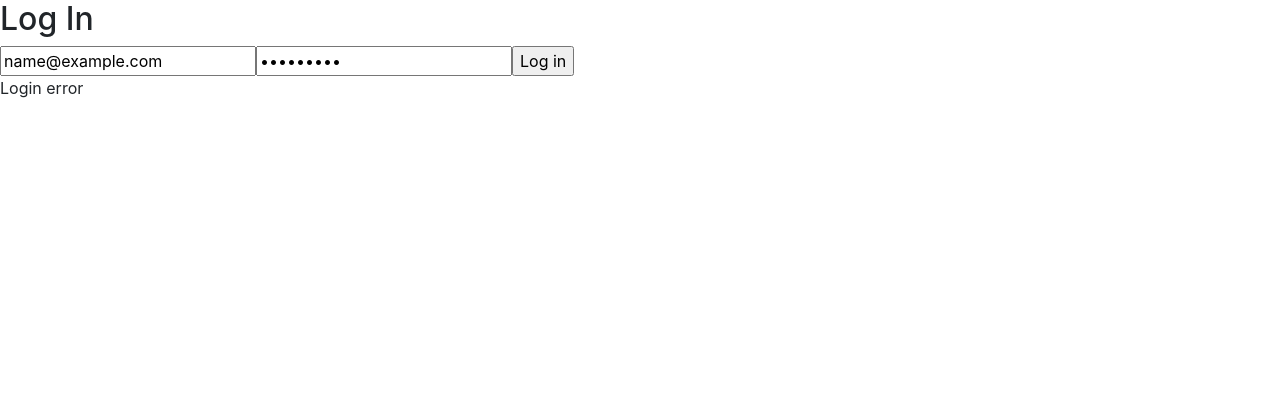
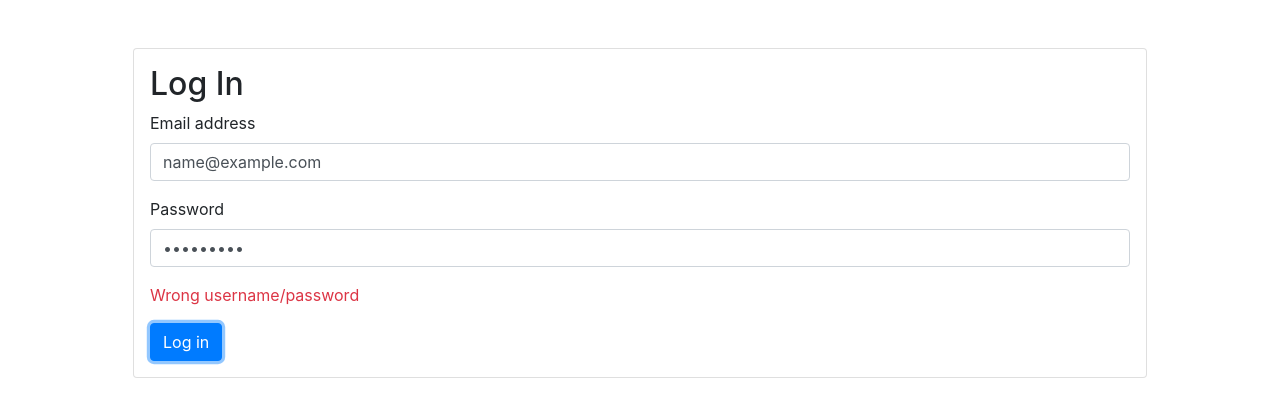
Before and after one commit to rasevicmilos/imdb-react, a React (Create React App) app: page /login in a window 1280 px wide. Both pictures are taken after typing "name@example.com", "Sample123" into the empty fields and a click on the input "Log in". Shown: the top 414 px of the page. Built offline with nearby package versions, Linux system fonts and the light colour scheme; no server answers.

Commit message:
Login validation

```diff
--- a/src/containers/auth/Login.js
+++ b/src/containers/auth/Login.js
@@ -19,29 +19,71 @@ class Login extends Component {
       email: this.state.email,
       password: this.state.password
     };
+    this.resetValidation();
+    if (!this.emailValid()) {
+      this.setState({
+        emailError: true
+      })
+    } else {
       this.props.logIn(logInData);
+      this.resetValidation();
+    }
   };
+
+  resetValidation = () => {
+    this.setState({
+      emailError: false
+    })
+  }
+
+  emailValid = () => {
+    if (this.state.email.length > 255) {
+      return false
+    }
+    return this.state.email.match(/^(([^<>()[\]\\.,;:\s@"]+(\.[^<>()[\]\\.,;:\s@"]+)*)|(".+"))@((\[[0-9]{1,3}\.[0-9]{1,3}\.[0-9]{1,3}\.[0-9]{1,3}])|(([a-zA-Z\-0-9]+\.)+[a-zA-Z]{2,}))$/)
+  }
 
   render() {
     return (
-      <div>
+      <div className="container mt-5">
+        <div className="card mt-5 mx-5 pt-3 px-3 pb-3">
           <form onSubmit={this.submit}>
             <h2>Log In</h2>
+            <div className="form-group">
+              <label
+                htmlFor="email"
+              >
+                Email address
+              </label>
               <input
                 type="text"
                 placeholder="Email"
+                id="email"
+                className="form-control"
                 value={this.state.email}
                 onChange={this.handleInputChange('email')}
               />
+            {this.state.emailError && <p className="text-danger">Please enter a valid email</p>}
+            </div>
+            <div className="form-group">
+              <label
+                htmlFor="password"
+              >
+                Password
+              </label>
               <input
                 type="password"
                 placeholder="Password"
+                id="password"
+                className="form-control"
                 value={this.state.password}
                 onChange={this.handleInputChange('password')}
               />
-          <input type="submit" value="Log in" />
-          {this.props.loginError && <p>Login error</p>}
+            </div>
+            {this.props.loginError && <p className="text-danger">Wrong username/password</p>}
+            <input className="btn btn-primary" type="submit" value="Log in" />
           </form>
+        </div>
       </div>
     );
   }
```
Lines whose indentation alone changed are shown as unchanged.
